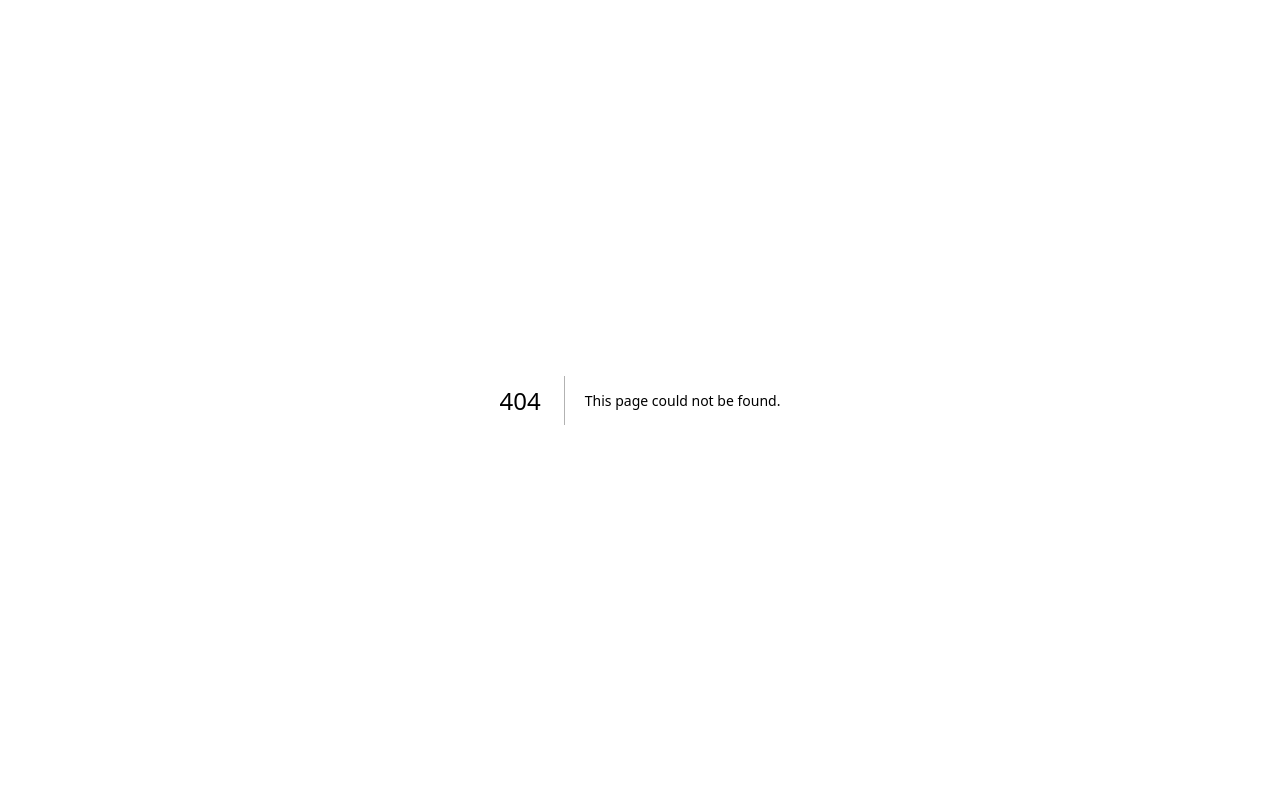
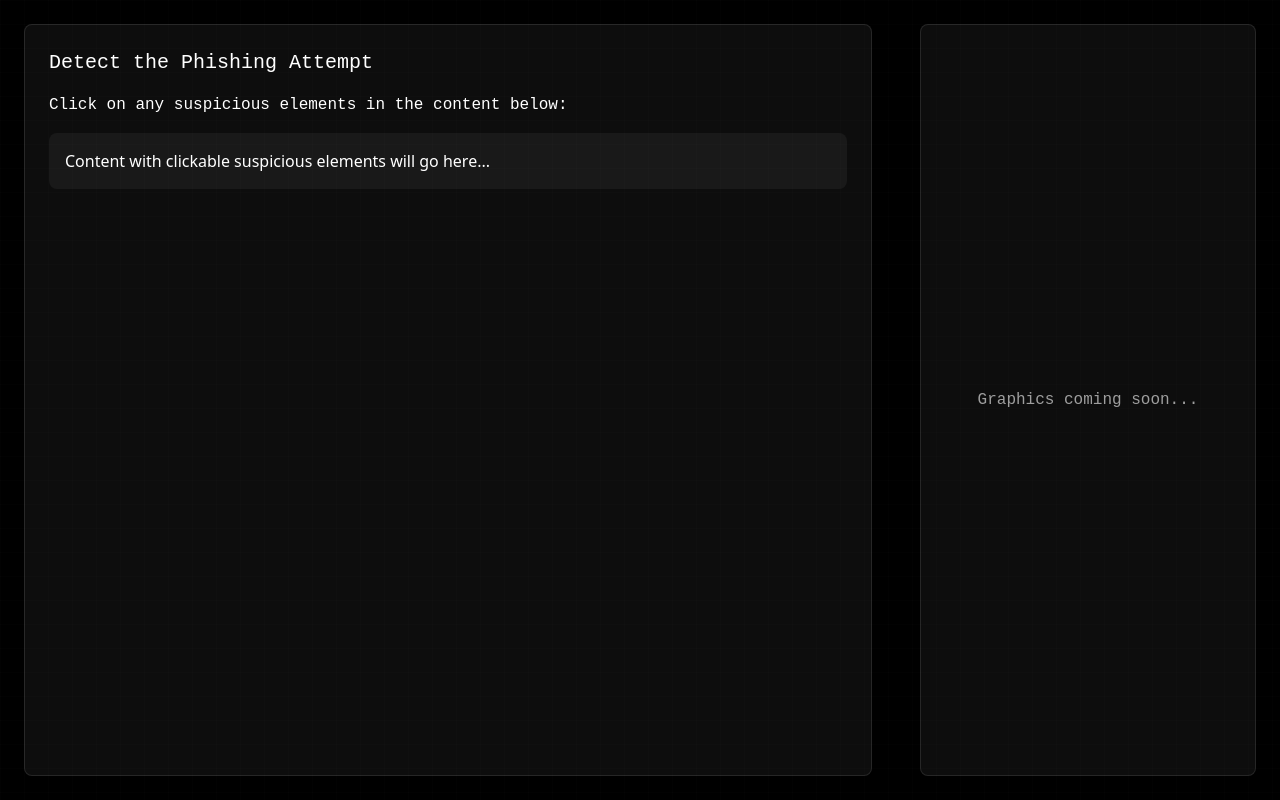
Before and after one commit to elainejiangg/hacknyu, a Next.js app in the folder app/: page /game in a window 1280 px wide. Before the commit this address had no page. Built offline with nearby package versions, Linux system fonts and the light colour scheme; a web font is replaced by a local one.

Commit message:
added game page

```diff
--- /dev/null
+++ b/app/src/app/game/page.tsx
@@ -0,0 +1,5 @@
+import { GameScreen } from "@/components/game-screen";
+
+export default function GamePage() {
+  return <GameScreen />;
+}
--- a/app/src/components/dashboard.tsx
+++ b/app/src/components/dashboard.tsx
@@ -2,6 +2,7 @@
 
 import { Button } from "@/components/ui/button";
 import { Card } from "@/components/ui/card";
+import { useRouter } from "next/navigation";
 
 interface ExpBarProps {
   current: number;
@@ -33,6 +34,8 @@ function ExpBar({ current, max, label, level }: ExpBarProps) {
 }
 
 export function Dashboard() {
+  const router = useRouter();
+
   return (
     <div className="min-h-screen bg-black p-6 text-white">
       {/* Grid background overlay */}
@@ -79,7 +82,7 @@ export function Dashboard() {
             <Button
               size="lg"
               className="w-full font-pixel py-6 bg-white/10 hover:bg-white/20 border-white/20"
-              onClick={() => console.log("Start game")}
+              onClick={() => router.push("/game")}
             >
               Start Fishing
             </Button>
--- a/app/src/components/game-screen.tsx
+++ b/app/src/components/game-screen.tsx
@@ -1,80 +1,46 @@
 "use client";
 
-import { useState } from "react";
 import { Card } from "@/components/ui/card";
 
-interface PhishingContent {
-  text: string;
-  redFlags: { start: number; end: number; explanation: string }[];
-}
+export function GameScreen() {
+  return (
+    <div className="min-h-screen min-w-screen bg-black text-white">
+      {/* Grid background overlay */}
+      <div className="absolute inset-0 bg-grid-pattern opacity-10 pointer-events-none" />
 
-const sampleContent: PhishingContent = {
-  text: "Dear valued customer, Your account security needs immediate attention. Click here to verify your information: http://totally-legit-bank.com",
-  redFlags: [
-    { start: 0, end: 19, explanation: "Generic greeting" },
-    { start: 85, end: 109, explanation: "Suspicious URL" },
-  ],
-};
-
-export function GameScreen() {
-  const [hookPosition, setHookPosition] = useState(0);
-  const [selectedRanges, setSelectedRanges] = useState<number[]>([]);
-
-  const handleTextClick = (index: number) => {
-    const isRedFlag = sampleContent.redFlags.some(
-      (flag) => index >= flag.start && index < flag.end
-    );
-    const isSelected = selectedRanges.includes(index);
-
-    if (!isSelected && !isRedFlag) {
-      setHookPosition((prev) => Math.min(prev + 20, 100));
-    }
-
-    setSelectedRanges((prev) => {
-      if (isSelected) {
-        return prev.filter((i) => i !== index);
-      }
-      return [...prev, index];
-    });
-  };
-
-  return (
-    <div className="min-h-screen bg-grid-pattern p-6">
-      <div className="container max-w-6xl mx-auto">
-        <div className="grid md:grid-cols-3 gap-6">
-          <Card className="md:col-span-2 p-6">
-            <div className="font-mono text-lg whitespace-pre-wrap">
-              {sampleContent.text.split("").map((char, i) => {
-                const isRedFlag = sampleContent.redFlags.some(
-                  (flag) => i >= flag.start && i < flag.end
-                );
-                const isSelected = selectedRanges.includes(i);
-
-                return (
-                  <span
-                    key={i}
-                    className={`cursor-pointer ${
-                      isSelected ? "bg-destructive/20" : ""
-                    } ${isRedFlag ? "hover:bg-destructive/10" : ""}`}
-                    onClick={() => handleTextClick(i)}
-                  >
-                    {char}
-                  </span>
-                );
-              })}
+      <div className="flex h-screen">
+        {/* Left section - Game content (70% width) */}
+        <div className="w-[70%] p-6">
+          <Card className="h-full bg-white/5 border-white/10 p-6">
+            {/* This will contain your phishing detection content */}
+            <div className="space-y-4">
+              <h2 className="text-xl font-pixel">
+                Detect the Phishing Attempt
+              </h2>
+              <div className="prose prose-invert">
+                {/* Example content - replace with your actual game content */}
+                <p className="font-pixel">
+                  Click on any suspicious elements in the content below:
+                </p>
+                <div className="mt-4 p-4 bg-white/5 rounded-lg">
+                  {/* This will be your interactive content */}
+                  <p>
+                    Content with clickable suspicious elements will go here...
+                  </p>
+                </div>
+              </div>
             </div>
           </Card>
+        </div>
 
-          <Card className="bg-black relative">
-            <div
-              className="absolute right-4 w-px h-full bg-white"
-              style={{
-                clipPath: `inset(${hookPosition}% 0 0 0)`,
-              }}
-            >
-              <div className="absolute bottom-0 right-0 transform translate-x-1/2">
-                <FishHook className="text-white w-6 h-6" />
-              </div>
+        {/* Right section - Graphics (30% width) */}
+        <div className="w-[30%] p-6">
+          <Card className="h-full bg-white/5 border-white/10 p-6">
+            {/* This will be your fish and hook graphics */}
+            <div className="h-full flex items-center justify-center">
+              <p className="text-white/60 font-pixel">
+                Graphics coming soon...
+              </p>
             </div>
           </Card>
         </div>
@@ -82,19 +48,3 @@ export function GameScreen() {
     </div>
   );
 }
-
-function FishHook({ className = "" }) {
-  return (
-    <svg
-      viewBox="0 0 24 24"
-      fill="none"
-      stroke="currentColor"
-      strokeWidth="2"
-      strokeLinecap="round"
-      strokeLinejoin="round"
-      className={className}
-    >
-      <path d="M12 2v6m0 0a4 4 0 1 0 4 4v-3" />
-    </svg>
-  );
-}
```
